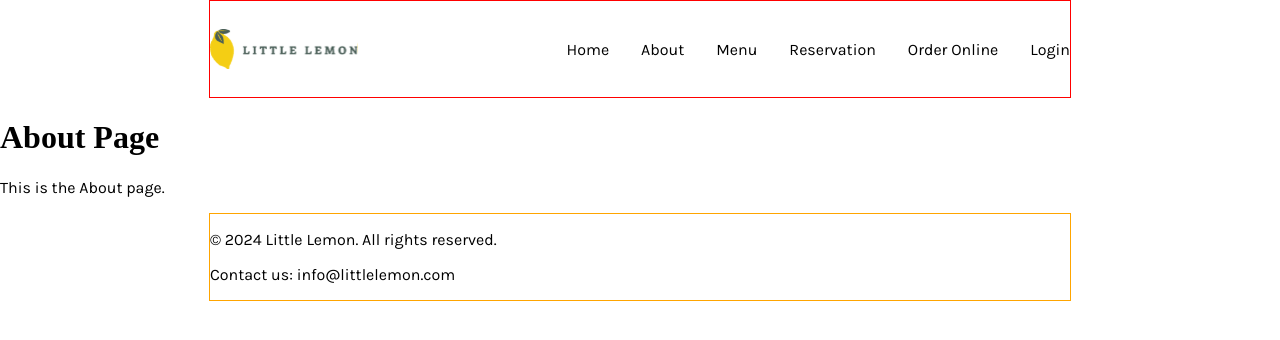
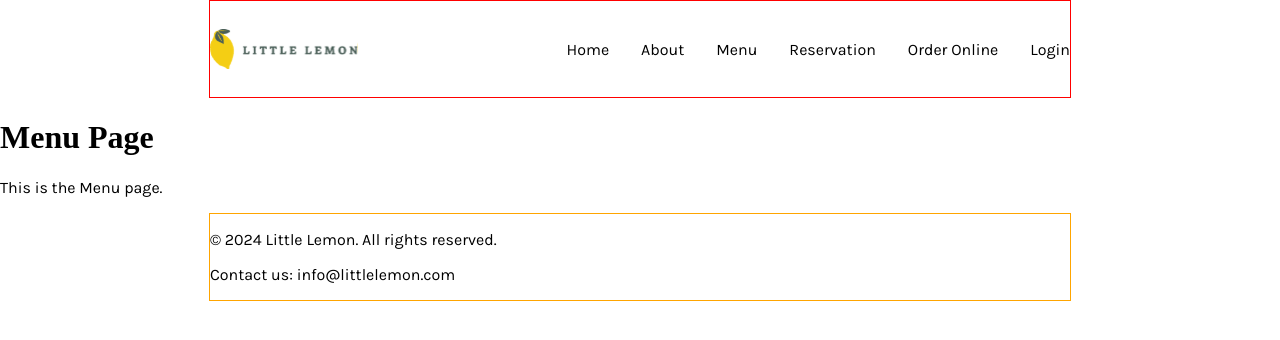
Before and after one commit to sabrinakj/little-lemon, a React (Create React App) app: page /menu in a window 1280 px wide. Shown: the top 340 px of the page. Built offline with nearby package versions, Linux system fonts and the light colour scheme; a web font is replaced by a local one.

Commit message:
customizing pages components for checking routing

```diff
--- a/src/pages/Login.js
+++ b/src/pages/Login.js
@@ -1,8 +1,8 @@
 function Login() {
   return (
     <div>
-      <h1>About Page</h1>
-      <p>This is the About page.</p>
+      <h1>Login Page</h1>
+      <p>This is the Login page.</p>
     </div>
   );
 }
--- a/src/pages/Menu.js
+++ b/src/pages/Menu.js
@@ -1,8 +1,8 @@
 function Menu() {
   return (
     <div>
-      <h1>About Page</h1>
-      <p>This is the About page.</p>
+      <h1>Menu Page</h1>
+      <p>This is the Menu page.</p>
     </div>
   );
 }
--- a/src/pages/OrderOnline.js
+++ b/src/pages/OrderOnline.js
@@ -1,8 +1,8 @@
 function OrderOnline() {
   return (
     <div>
-      <h1>About Page</h1>
-      <p>This is the About page.</p>
+      <h1>Order Online Page</h1>
+      <p>This is the Order Online page.</p>
     </div>
   );
 }
--- a/src/pages/Reservation.js
+++ b/src/pages/Reservation.js
@@ -1,8 +1,8 @@
 function Reservation() {
   return (
     <div>
-      <h1>About Page</h1>
-      <p>This is the About page.</p>
+      <h1>Reservation Page</h1>
+      <p>This is the Reservation page.</p>
     </div>
   );
 }
```
